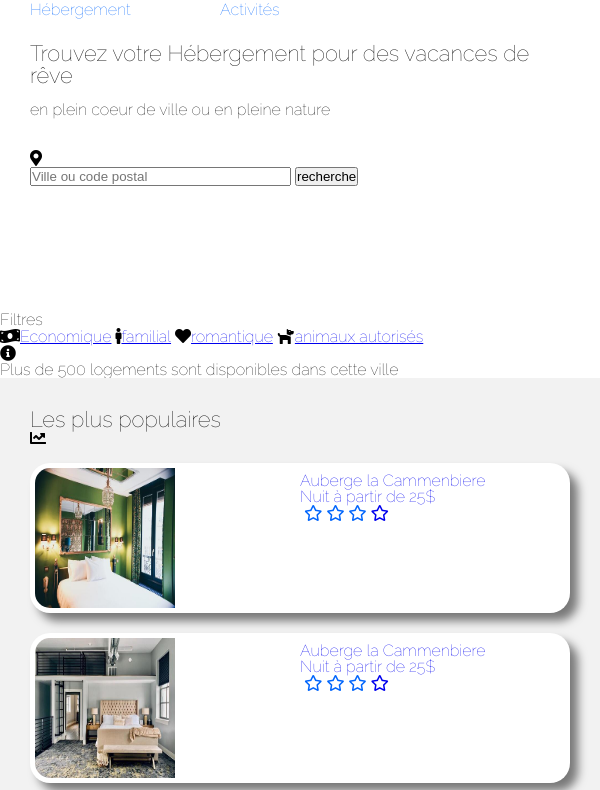
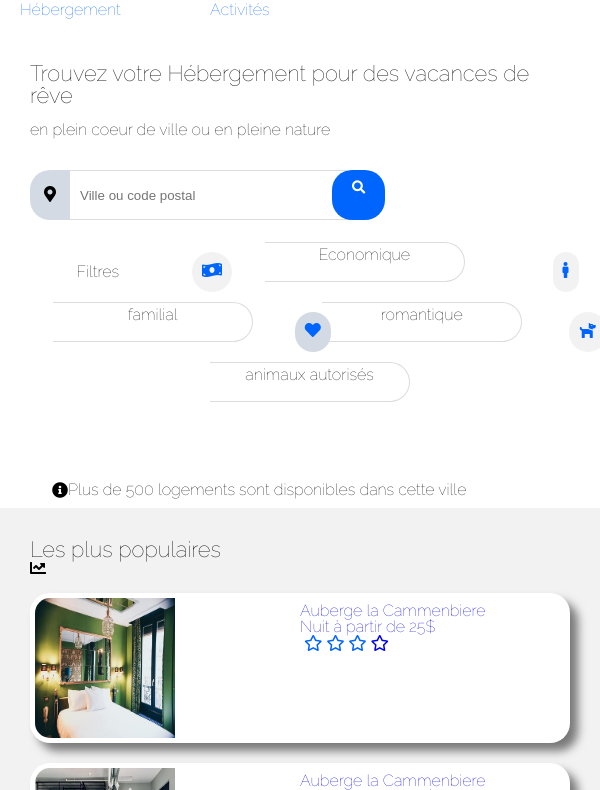
Before and after one commit to OlivierZoungrana/OlivierZoungrana_2_01042021, a plain HTML site: page index.html in a window 600 px wide. Shown: the part 88-878 px from the top of the page. Drawn offline with Linux system fonts and the light colour scheme.

Commit message:
modification de fonds sur la version desktop

```diff
--- a/index.html
+++ b/index.html
@@ -35,7 +35,7 @@
         <br>
         <div id="barre">
            <div id="icone"><i class="fas fa-map-marker-alt"></i></div><input type="text" id="name" name="name" required
-            minlength="4" maxlength="8" size="30"  placeholder="Ville ou code postal" class="buton"><a href="#"></a> <button id="bouton">recherche</button>
+            minlength="4" maxlength="8" size="30"  placeholder="Ville ou code postal" class="buton"><a href="#"></a><button id="bouton">Recherche</button><button id="bouton2"><i class="fas fa-search"></i></button>
         </div>
     </section>
     <section class="filtre">
@@ -90,7 +90,6 @@
                   <i class="far fa-star"></i>
                 </div>
             </a>
-
 
                 <a class="hotel" href="#"><img class="images" src="./images/annie-spratt-Eg1qcIitAuA-unsplash.jpg" alt="">
                 <div class="commentaire">
@@ -176,7 +175,7 @@
 
     <!-- section2 des activités -->
     <section id="activite">
-        <h2>activites</h2>
+        <h3>Activites à Marseille</h3>
         <div id="act">
            <div class="imag">
               <a class="acti1" href="#"><img class="image1" src="./images/kevin-hikari-rV_Qd1l-VXg-unsplash.jpg" alt=""></a>
@@ -184,16 +183,19 @@
            </div>
            <div class="imag">
              <a class="acti2" href="#"><img class="image2" src="./images/kilyan-sockalingum-NR8-cBCN3aI-unsplash.jpg" alt=""></a>
-             <p>Hotel la marina</p>
+             <p>Hotel la marina</p><br>
              <a class="acti2" href="#"><img class="image2" src="./images/florian-wehde-xW9e8gdotxI-unsplash.jpg" alt=""></a>
              <p>Hotel la marina</p>
            </div>
            <div class="imag">
                <a class="acti1" href="#"><img class="image1" src="./images/lena-paulin-wH2-EJoDcV0-unsplash.jpg" alt=""></a>
-           </div>
+                <p>hotel marina</p>
+        </div>
            <div class="imag">
-               <a href="#"><img class="image2" src="./images/paul-hermann-QFTrLdQIRhI-unsplash.jpg" alt=""></a>
-               <a href="#"><img class="image2" src="./images/reno-laithienne-QUgJhdY5Fyk-unsplash.jpg" alt=""></a>
+               <a class="acti2" href="#"><img class="image2" src="./images/paul-hermann-QFTrLdQIRhI-unsplash.jpg" alt=""></a>
+               <p>hotel marina</p><br>
+               <a class="acti2" href="#"><img class="image2" src="./images/reno-laithienne-QUgJhdY5Fyk-unsplash.jpg" alt=""></a>
+               <p>hotel de marina</p>
            </div>
         </div>
     </section>
--- a/style.css
+++ b/style.css
@@ -21,19 +21,24 @@
     .nav ul li{
 
         display: inline-block;
+
     }
     .nav ul li a{
         color:#0065FC;
         text-decoration: none;
         margin: 30px;
-        padding: 0 0 0 0;
+        padding: 20px;
+        padding-top: 35px;
         font-family: 'Raleway', sans-serif;
+
     }
 
     .nav ul li a:hover{
 
         color:black;
-
+        border-top: 2px solid #0065FC;
+        color:black;
+        font-weight: 100;
     }
 
     .logo{
@@ -42,7 +47,7 @@
     }
     /* general  */
     h2,h3,h4,h5,p, a{
-        font-family: 'Raleway', sans-serif;
+
 
     }
     a{
@@ -53,9 +58,6 @@
         font-size: 25px;
     }
 
-    h4{
-        font-weight:normal;
-    }
 
     /* section recherche */
     #recherche{
@@ -155,6 +157,9 @@
 
     .bouton{
         height: 30px;
+    }
+    #bouton2{
+        display: none;
     }
 
     #graph{
@@ -274,6 +279,11 @@
     }
 
 
+    .fa.search{
+        display: none;
+    }
+
+
     .fa-star.blue{
 
         color: #0065FC;
@@ -356,26 +366,28 @@
     #activite{
         width: 100%;
         height: 100px;
-        padding: 50px;
+        padding: 30px;
     }
 
     #act{
         width: 100%;
         height:600px;
-        background-color: #F2F2F2;
+        background-color:white;
         border-radius: 10px;
-        padding: 50px;
         display: flex;
         justify-content: space-around;
+        margin-top: 10px;
+    }
 
+    #activite h3{
+        margin-left: 50px;
+    }
 
-    }
 
     .imag{
         width: 20%;
         height: 80%;
         margin-right: 10px;
-
     }
 
     .acti1{
@@ -384,15 +396,39 @@
         padding-bottom: 40px;
         border-bottom-right-radius: 20px;
         border-bottom-left-radius: 20px;
+        border: 1px solid rgb(238, 232, 232);
+        box-shadow: 8px 8px 10px 0 rgba(0,0,0,0.5);
+        -webkit-transition: all 0.2s;
+        -moz-transition: all 0.2s;
+        -ms-transition: all 0.2s;
+        -o-transition: all 0.2s;
+        transition: all 0.2s;
     }
 
     .acti2{
 
-        background-color: #d4dae4;
+        background-color: white;
         padding-bottom: 40px;
+        border-bottom-right-radius: 20px;
+        border-bottom-left-radius: 20px;
+        border: 1px solid rgb(238, 232, 232);
+        box-shadow: 8px 8px 10px 0 rgba(0,0,0,0.5);
+        -webkit-transition: all 0.2s;
+        -moz-transition: all 0.2s;
+        -ms-transition: all 0.2s;
+        -o-transition: all 0.2s;
+        transition: all 0.2s;
+
+    }
 
 
-    }
+
+
+
+
+
+
+
 
     .imag p{
         margin: 10px;
@@ -401,8 +437,8 @@
 
 
     .image1{
-        width: 100%;
-        height: 100%;
+      width: 100%;
+       height: 100%;
        border-top-left-radius: 20px;
        border-top-right-radius: 20px;
     }
@@ -410,9 +446,10 @@
     .image2{
         width: 100%;
         height: 50%;
-        border-top-left-radius: 10px;
-        border-top-right-radius: 10px;
-        margin: 10px;
+        border-top-right-radius: 20px;
+        border-top-left-radius: 20px;
+        padding-top: 0;
+
     }
 
 /* footer */
@@ -423,9 +460,9 @@
         background-color:#F2F2F2;
         width: 100%;
         height: 150px;
-        top: 800px;
+        top: 600px;
         align-items: center;
-        justify-content: space-between;
+        justify-content: space-around;
         padding: 20px;
     }
 
@@ -473,19 +510,7 @@
         top: 70px;
     }
 
-    .navigation::after{
-    content: "";
-    display: block;
-    width: 0;
-    height: 2px;
-    background-color: #0065FC;
-    margin-top: 3px;
-    transition: all .7s ease;
-    }
 
-    .navigation:hover{
-        text-decoration: underline;
-    }
     .nav ul li{
 
         display: inline-block;
@@ -493,14 +518,20 @@
     .nav ul li a{
         color:#0065FC;
         text-decoration: none;
-        margin: 20px;
-        padding: 0 0 0 0;
+         margin: 0;
+        padding: 20px;
+        padding-bottom: 10px;
+        padding-left: 10px;
         font-family: 'Raleway', sans-serif;
     }
+
 
     .nav ul li a:hover{
 
         color:black;
+        border-bottom: 2px solid #0065FC;
+        color:black;
+        font-weight: 100;
 
     }
 
@@ -523,44 +554,163 @@
     }
 
     #recherche{
-
+        position: relative;
         width: 100%;
         height: 300px;
         padding: 30px;
+        top: 20px;
 
 
     }
 
-    .barre{
-        position: relative;
-        left: 5px;
+    #barre{
+        display: flex;
+        border: 1px solid black;
+        width: max-content;
+        border-left: 0;
+        border-right: 0;
+        border-top: none;
+        border-bottom: none;
+
+
     }
 
-    .search{
-        width: 10px;
-        height: 30px;
-        background-color: #0065FC;
-        padding:  6px;
-        text-decoration: none;
-        color: white;
-        border-top-right-radius: 10px;
-        border-bottom-right-radius: 10px;
-        display: none;
+    .buton{
+        border:0;
+        height: 50px;
+        padding: 10px;
+        border-top: 1px solid gainsboro;
+        border-bottom:1px solid gainsboro ;
+    }
+
+    #icone{
+        height: 50px;
+        line-height: 50px;
+        width: 40px;
+        text-align: center;
+        background: #d4dae4;
+        border-top-left-radius: 20px;
+        border-bottom-left-radius: 20px;
     }
 
 
+
     .fa-search{
-        position: absolute;
         left: 280px;
         top: 225px;
         background-color: #0065FC;
         padding: 0 10px 15px 10px;
-        border-radius: 20px;
+        text-align: center;
+        line-height: 50px;
     }
 
-    .bouton{
+    #bouton{
         height: 30px;
+        display: none;
     }
+
+    #bouton2{
+        position: relative;
+        padding: 10px;
+        height: 50px;
+        background: #0065FC;
+        color:white;
+        border: none;
+        border-radius: 20px;
+        right: 15px;
+    }
+
+    .filtre{
+        display: flex;
+        align-items: center;
+        padding: 30px;
+        position: absolute;
+        margin-left: 20px;
+        top: 300px;
+        flex-wrap: wrap;
+        justify-content: space-around;
+        width: 100%;
+    }
+
+
+
+    .filtre a{
+        width: 200px;
+        margin-right: 20px;
+        margin-bottom: 20px;
+        padding: 4px;
+        border: 1px solid gainsboro;
+        text-decoration: none;
+        color: black;
+        border-left: none;
+        height: 40px;
+        border-top-right-radius: 20px;
+        border-bottom-right-radius: 20px;
+        text-align: center;
+
+    }
+
+    fa-star.blue{
+
+        color: #0065FC;
+
+    }
+
+    .fa-money-bill-wave{
+       position: relative;
+        color: #0065FC;
+        background-color: #F2F2F2;
+        height: 40px;
+        padding: 10px;
+        line-height: 40px;
+        border-radius: 20px;
+        left: 20px;
+
+    }
+
+    .fa-male{
+        position: relative;
+        color: #0065FC;
+        padding: 10px;
+        background-color: #F2F2F2;
+        height: 40px;
+        border-radius: 20px;
+        left: 15px;
+    }
+
+    .fa-heart{
+        position: relative;
+        color: #0065FC;
+        padding: 10px;
+        background-color: #d4dae4;
+        height: 40px;
+        border-radius: 20px;
+        left: 15px;
+
+    }
+
+    .fa-dog{
+        position: relative;
+        color: #0065FC;
+        padding: 10px;
+        background-color: #F2F2F2;
+        height: 40px;
+        border-radius: 20px;
+        left: 20px;
+
+    }
+
+
+    #disponible{
+        position: relative;
+        display: flex;
+        margin-left: 50px;
+        top: 170px;
+        left: 2px;
+    }
+
+
+
 
     #heberge{
         display: flex;
@@ -568,6 +718,7 @@
         justify-content: space-around;
         flex-direction: column-reverse;
         position: relative;
+        top: 180px;
     }
 
     .images{
```
